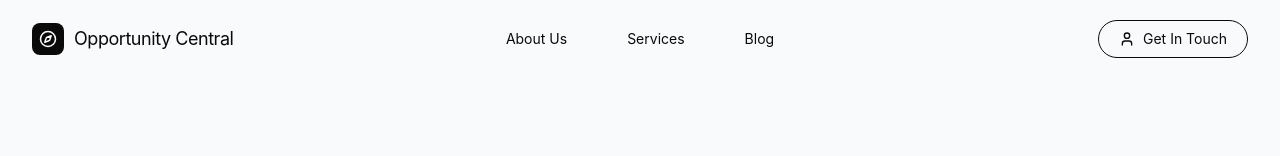
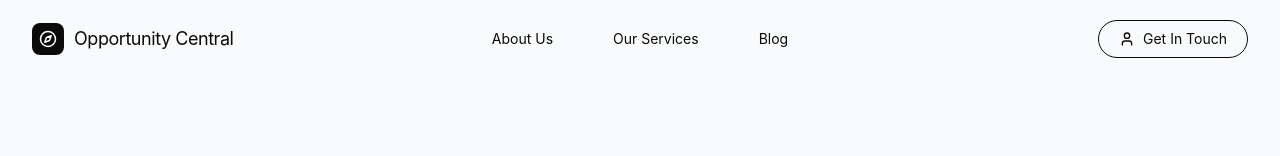
Before and after one commit to Shemz-ux/opportunitycentral-app, a React (Vite) app in the folder frontend/: page / in a window 1280 px wide. Shown: the top 156 px of the page. Built offline with nearby package versions, Linux system fonts and the light colour scheme; grey boxes are pictures that could not be loaded.

Commit message:
Update navbar link label from 'Services' to 'Our Services'

```diff
--- a/frontend/src/components/navbar.jsx
+++ b/frontend/src/components/navbar.jsx
@@ -4,7 +4,7 @@ import { useState } from "react";
 
 const navLinks = [
   { label: "About Us", href: "/about" },
-  { label: "Services", href: "/services" },
+  { label: "Our Services", href: "/services" },
   { label: "Blog", href: "/blog" },
 ];
 
```
